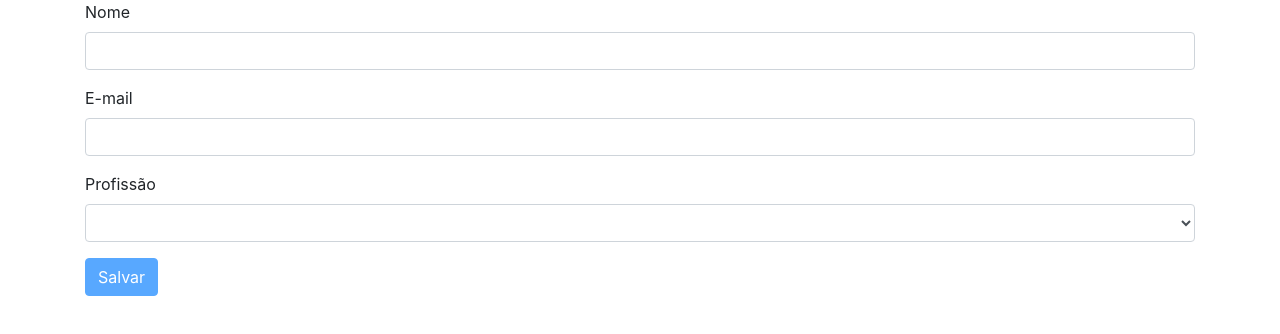
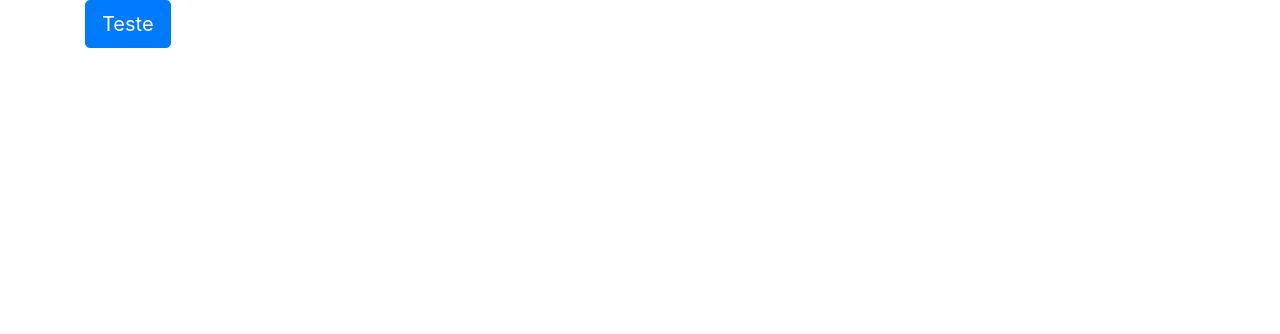
Before and after one commit to ThallesAraujo/Angular-initial, an Angular app: page / in a window 1280 px wide. Shown: the top 334 px of the page. Built offline with nearby package versions, Linux system fonts and the light colour scheme.

Commit message:
Módulos customizados (M14a02)

```diff
--- a/src/app/app.component.html
+++ b/src/app/app.component.html
@@ -1 +1,3 @@
-<app-formularios></app-formularios>
+<div class="container">
+  <app-botao-grande label="Teste"></app-botao-grande>
+</div>
--- a/src/app/app.module.ts
+++ b/src/app/app.module.ts
@@ -10,6 +10,7 @@ import { FuncionarioCardComponent } from './funcionario-card/funcionario-card.co
 import { FuncionarioFormComponent } from './funcionario-form/funcionario-form.component';
 import { CampoColoridoDirective } from './campo-colorido.directive';
 import { FormulariosComponent } from './formularios/formularios.component';
+import { BotoesModule } from './botoes/botoes.module';
 
 @NgModule({
   /*declarações de componentes (classes) de visualização do módulo.
@@ -25,7 +26,8 @@ import { FormulariosComponent } from './formularios/formularios.component';
   /*importações de módulos do qual este módulo depende */
   imports: [
     BrowserModule,
-    FormsModule
+    FormsModule,
+    BotoesModule
   ],
   providers: [],
   /*Declara qual o módulo principal da aplicação*/
--- /dev/null
+++ b/src/app/botoes/botao-grande/botao-grande.component.html
@@ -0,0 +1 @@
+<button type="button" class="btn btn-primary btn-lg ">{{ label }}</button>
--- /dev/null
+++ b/src/app/botoes/botao-grande/botao-grande.component.ts
@@ -0,0 +1,17 @@
+import { Component, OnInit, Input } from '@angular/core';
+
+@Component({
+  selector: 'app-botao-grande',
+  templateUrl: './botao-grande.component.html',
+  styleUrls: ['./botao-grande.component.css']
+})
+export class BotaoGrandeComponent implements OnInit {
+
+  @Input() label: string;
+
+  constructor() { }
+
+  ngOnInit() {
+  }
+
+}
```
Also changed, not shown: src/app/botoes/botoes.module.ts (added, +12 -0 lines), src/app/botoes/botao-grande/botao-grande.component.css (added), 1 other file (tests, documents, lock files or other folders).
